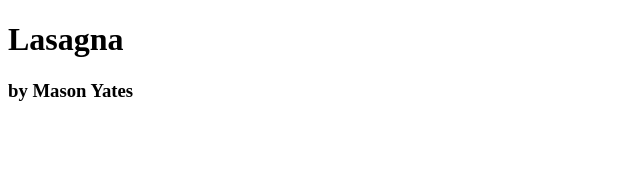
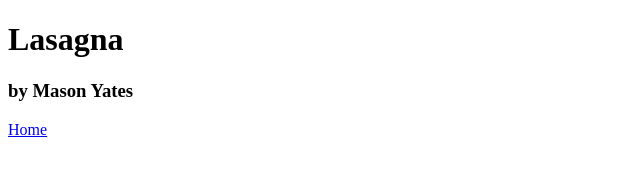
Before and after one commit to MCPCodez/P1-Odin-Recipes, a plain HTML site: page rone.html in a window 1280 px wide. Shown: the full height of the page, 0-640 px from the left. Drawn offline with Linux system fonts and the light colour scheme.

Commit message:
added anchor to homepage

```diff
--- a/rone.html
+++ b/rone.html
@@ -8,5 +8,8 @@
 <body>
     <h1>Lasagna</h1>
     <h3>by Mason Yates</h3>
+    <div>
+        <a href="./index.html">Home</a>
+    </div>
 </body>
 </html>
```
